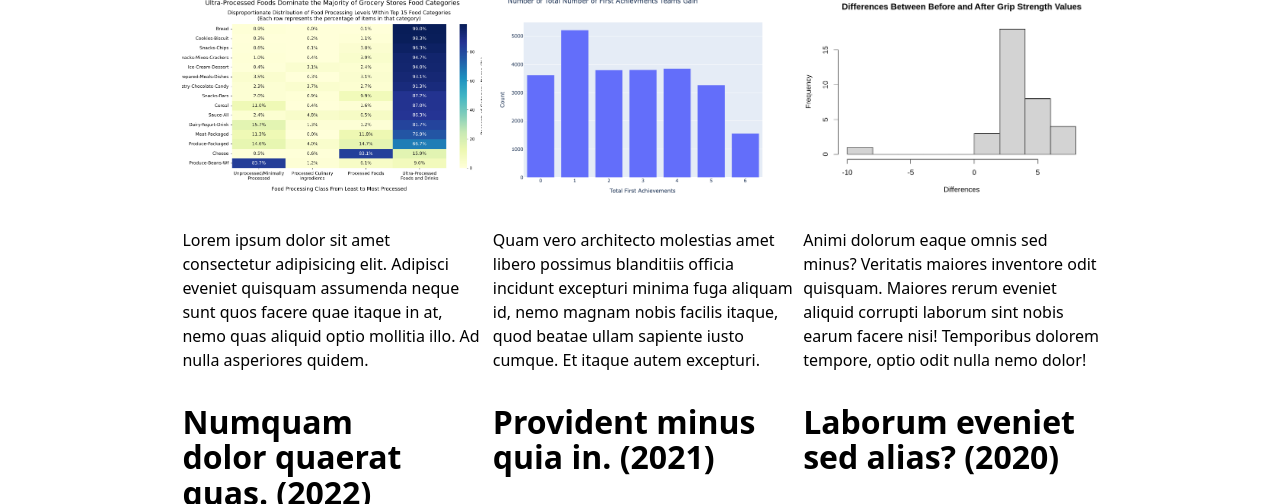
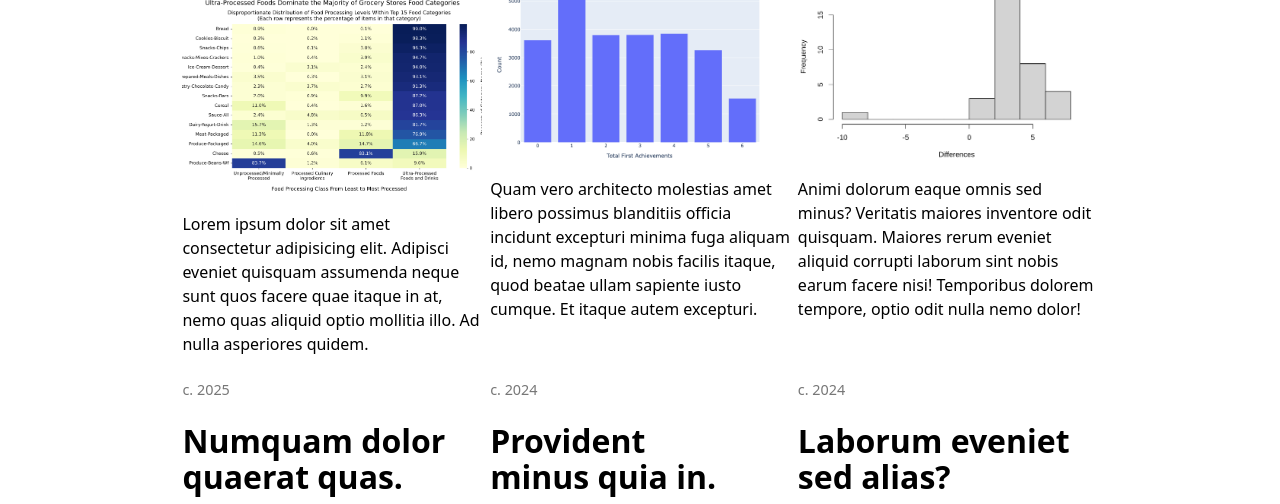
Before and after one commit to erikat21/portfolio, a plain HTML site: page projects/index.html in a window 1280 px wide. Shown: the part 376-880 px from the top of the page. Drawn offline with Linux system fonts and the light colour scheme; grey boxes are pictures that could not be loaded.

Commit message:
changed year for projects

```diff
--- a/global.js
+++ b/global.js
@@ -140,9 +140,10 @@ export function renderProjects(projects, containerElement, headingLevel = 'h2')
     const year = project.year || '';
 
     article.innerHTML = `
-      <${headingTag}>${title} (${year})</${headingTag}>
+      <${headingTag}>${title}</${headingTag}>
       ${image ? `<img src="${image}" alt="${title}">` : ''}
-      <p>${description}</p>
+      <div class="description">${description}</div>
+      <p class="year">c. ${year}</p>
     `;
 
     containerElement.appendChild(article);
--- a/style.css
+++ b/style.css
@@ -96,11 +96,11 @@ nav li a:hover {
  .projects {
     display: grid;
     grid-template-columns: repeat(auto-fill, minmax(15em, 1fr));
-    gap: 1em;
+    gap: 0.5em;
  }
  .projects article {
     display: grid;
-    grid-template-rows: subgrid;
+    grid-template-rows: auto auto 1fr auto;
     grid-row: span 3;
     gap: 1em;
     /* padding: 0.5em; */
@@ -209,3 +209,10 @@ nav li a:hover {
  .Home h2 {
     color: var(--color-accent);
  }
+ .year {
+  display: block;
+  margin-top: 0.5em;
+  font-size: 0.9em;
+  color: #777;
+  text-align: left;
+}
```
